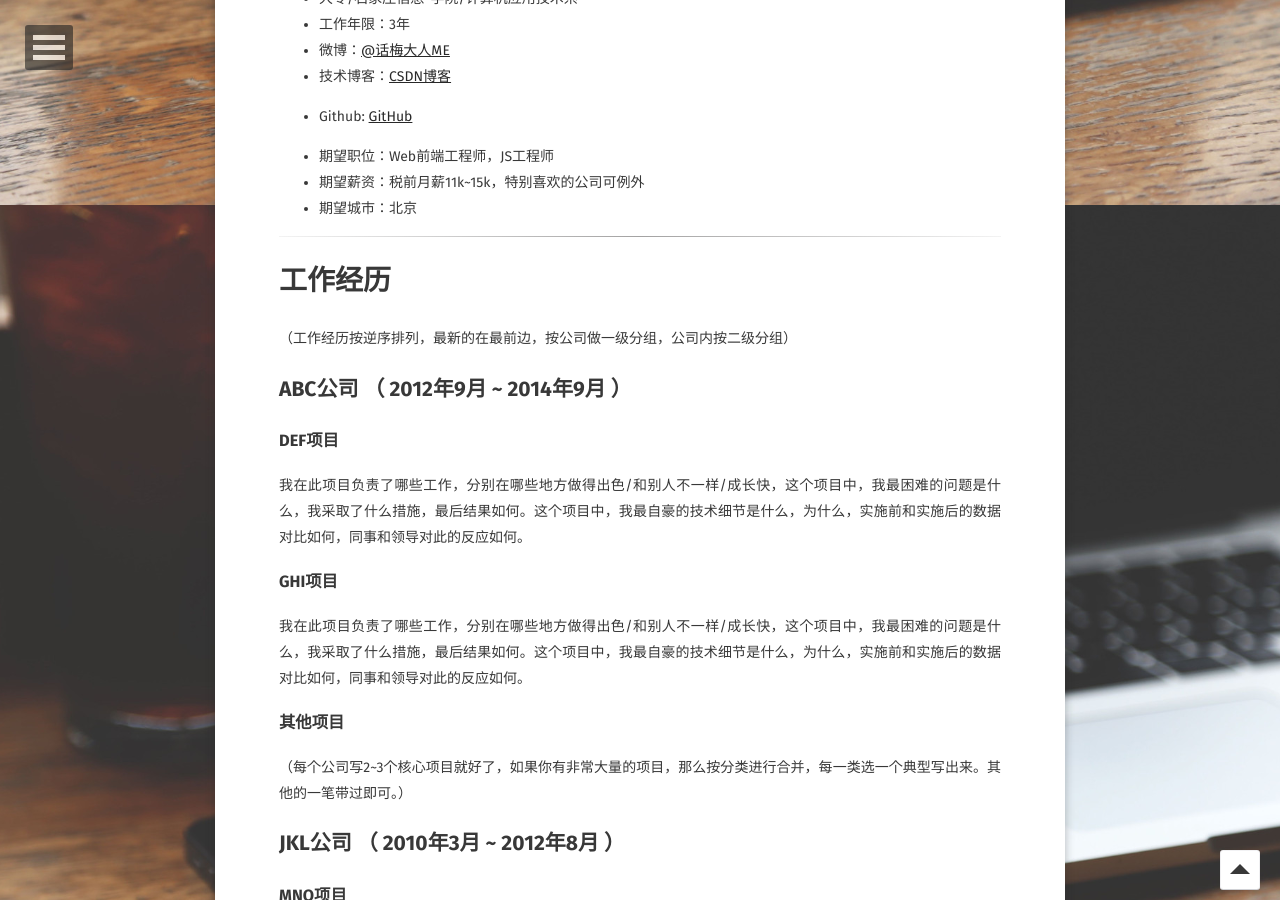
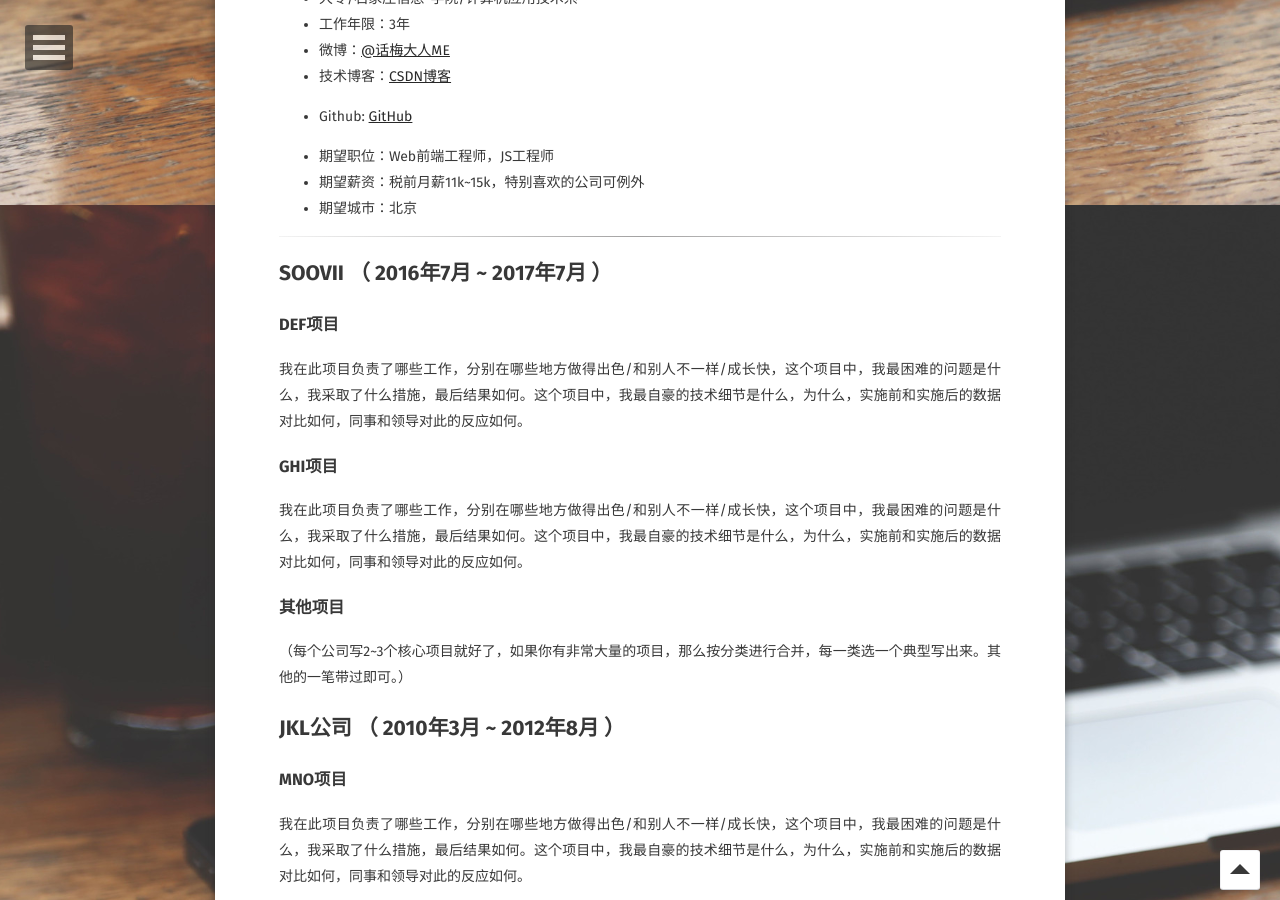
Before and after one commit to ybx13579/IceYang.github.io, a Jekyll site: the page built from about/index.md, in a window 1280 px wide and 900 px high, scrolled down 695 px. Built offline with Jekyll 4.4.1, drawn with Linux system fonts in a browser that asks for light colours; some web fonts are replaced.

Commit message:
Update index.md

```diff
--- a/about/index.md
+++ b/about/index.md
@@ -33,10 +33,8 @@ comments: false
 
 ---
 
-# 工作经历
-（工作经历按逆序排列，最新的在最前边，按公司做一级分组，公司内按二级分组）
 
-## ABC公司 （ 2012年9月 ~ 2014年9月 ）
+## SOOVII （ 2016年7月 ~ 2017年7月 ）
 
 ### DEF项目
 我在此项目负责了哪些工作，分别在哪些地方做得出色/和别人不一样/成长快，这个项目中，我最困难的问题是什么，我采取了什么措施，最后结果如何。这个项目中，我最自豪的技术细节是什么，为什么，实施前和实施后的数据对比如何，同事和领导对此的反应如何。
```
